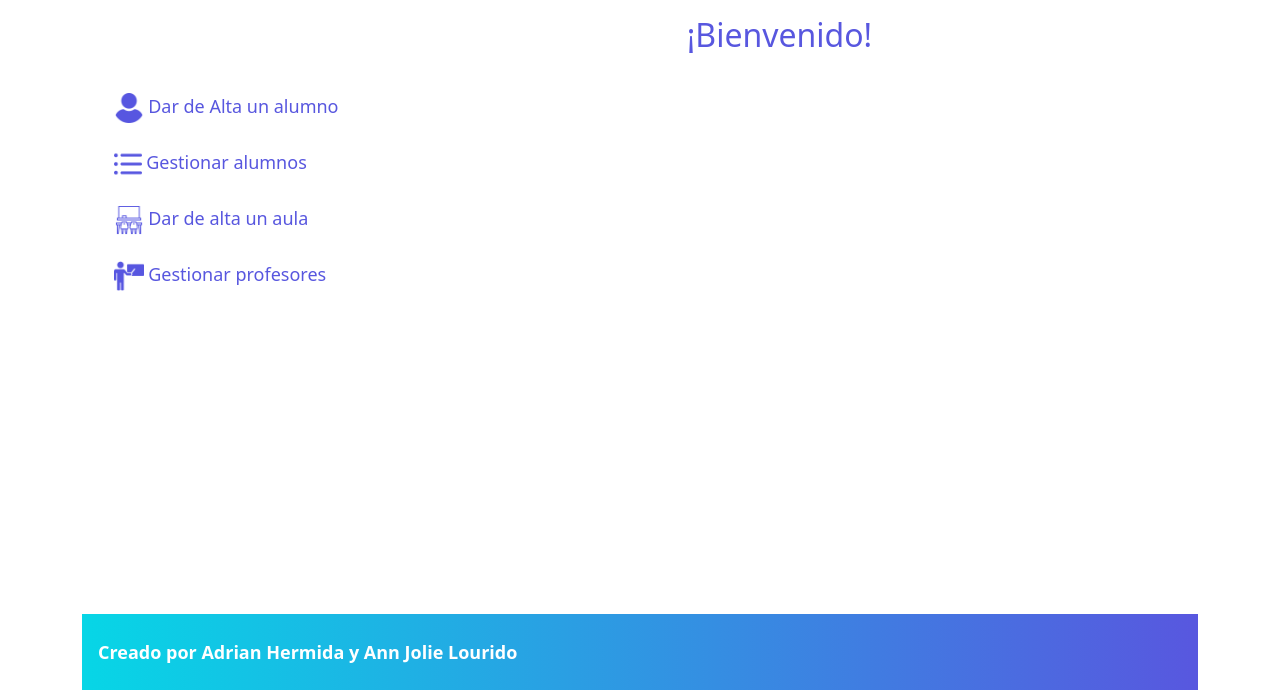
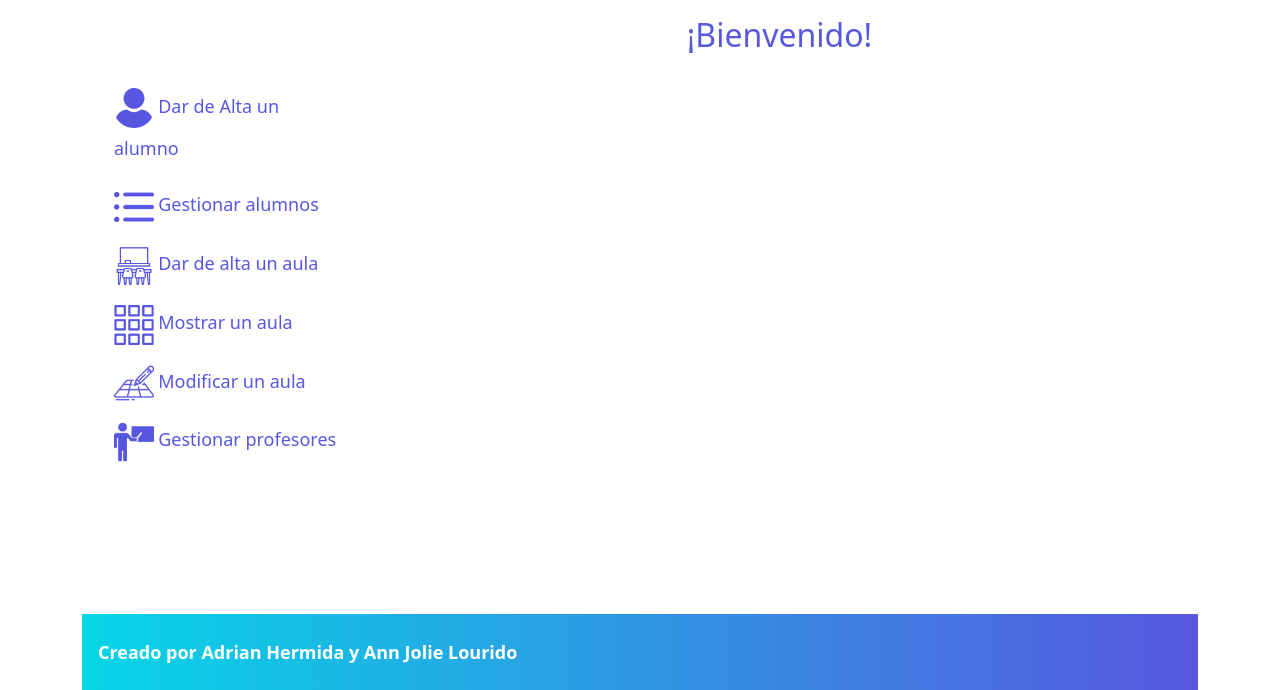
Before and after one commit to adrihermi/3covidplus, a PHP site: page /usuario.html in a window 1280 px wide. Shown: the part 77-767 px from the top of the page. Run offline with PHP 8.4, Linux system fonts and the light colour scheme; some libraries are stand-ins or nearby versions.

Commit message:
modificacion visual

```diff
--- a/js/usuario.js
+++ b/js/usuario.js
@@ -45,6 +45,8 @@ $(function() {
                     ocultarFormularios();
                     // $("#form-asignar-posicion").show();
                     $(".bienvenido").text("Asignar posicion");
+
+
                     $.getJSON("php/cargarAlumnoPorId.php?id=" + $(this).data("value"), function(alumno_y_aula) {
                         if (alumno_y_aula) {
                             $(".grid-container" + alumno_y_aula.capacidad_aula).show();
--- a/php/cargarAlumnosPorAula.php
+++ b/php/cargarAlumnosPorAula.php
@@ -1,7 +1,7 @@
 <?php
     require("conexion.php");
 	$aula = $_POST['aula'];
-	$consulta = "SELECT al.id_alumno, al.nombre, al.apellido1, al.apellido2, al.fecha_nacimiento, al.telefono, al.email, b.id_estado
+	$consulta = "SELECT al.id_alumno, al.nombre, al.apellido1, al.apellido2, al.fecha_nacimiento, al.telefono, al.email, b.id_estado, b.fecha
                  FROM alumnos AS al
 				 JOIN
 				 (
@@ -10,7 +10,7 @@
 					GROUP BY id_alumno, fecha
 					ORDER BY fecha DESC
 				 ) b ON al.id_alumno = b.id_alumno
-				 WHERE al.id_aula='$aula' ORDER BY al.nombre";
+				 WHERE al.id_aula='$aula' ORDER BY al.nombre, b.fecha";
 	$saida = array();
 	if ($datos = $conexion->query($consulta)) {
 		while ($alumno = $datos->fetch_object()) {
--- a/usuario.html
+++ b/usuario.html
@@ -34,13 +34,17 @@
             <section class="acciones">
                 <nav class="menu_usuario">
                     <ul>
-                        <li><img src="estilos/img/usuario2.png" alt="imagen de usuario" height="30px">
+                        <li><img src="estilos/img/usuario2.png" alt="imagen de usuario" height="40px">
                             <a href="#" id="alta-alumno">Dar de Alta un alumno</a><br></li>
-                        <li><img src="estilos/img/list.png" alt="imagen de lista" height="28px">
+                        <li><img src="estilos/img/list.png" alt="imagen de lista" height="40px">
                             <a href="#" id="listar-aulas">Gestionar alumnos</a><br></li>
-                        <li><img src="estilos/img/classroom.png" alt="imagen de usuario" height="30px">
+                        <li><img src="estilos/img/classroom.png" alt="imagen de usuario" height="40px">
                             <a href="#" id="alta-aula">Dar de alta un aula</a><br></li>
-                        <li><img src="estilos/img/teacher.png" alt="imagen de usuario" height="30px">
+                        <li><img src="estilos/img/grid.png" alt="imagen de grilla" height="40px">
+                            <a href="#" id="grilla-aula">Mostrar un aula</a><br></li>
+                        <li><img src="estilos/img/editGrid.png" alt="modificar grilla" height="40px">
+                            <a href="#" id="modificar-aula">Modificar un aula</a><br></li>
+                        <li><img src="estilos/img/teacher.png" alt="imagen de usuario" height="40px">
                             <a href="#" id="gestion-profesores">Gestionar profesores</a><br></li>
                     </ul>
                 </nav>
```
Also changed, not shown: estilos/img/editGrid.png (added), estilos/img/grid.png (added).
